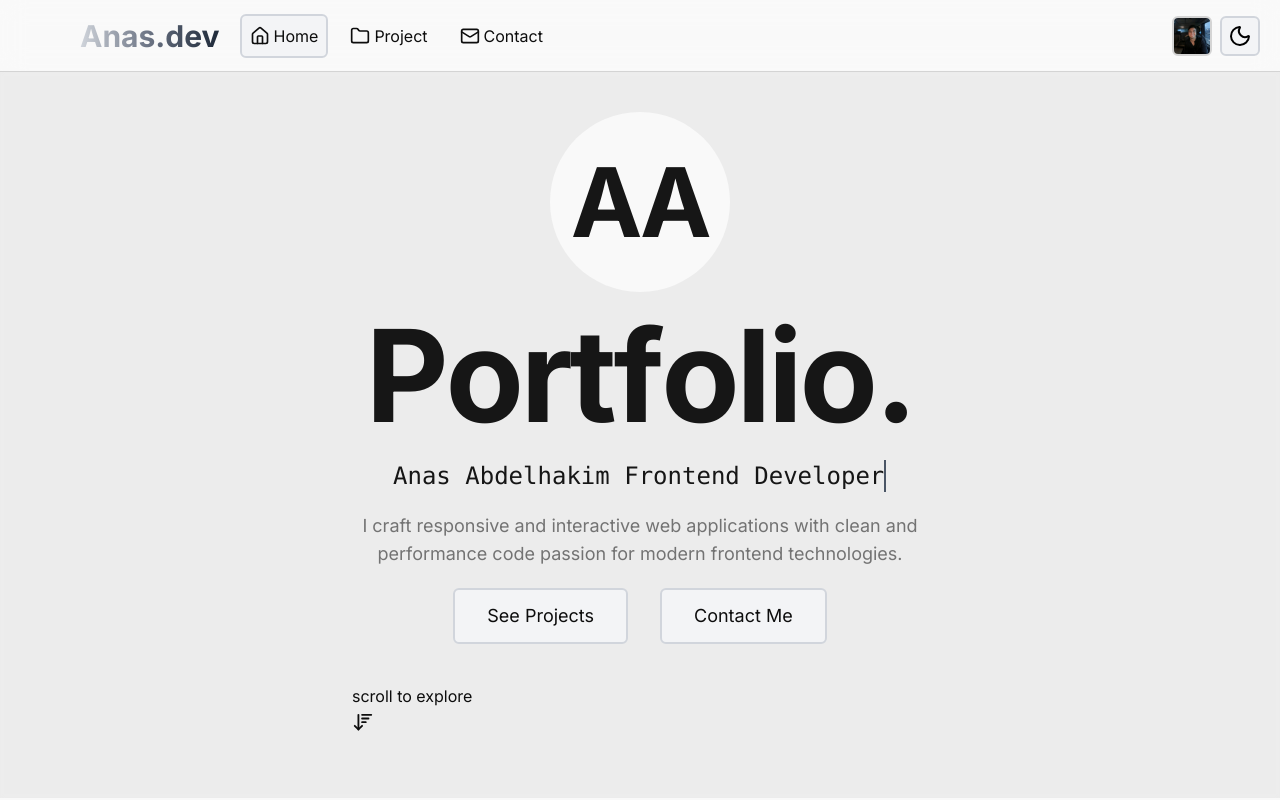
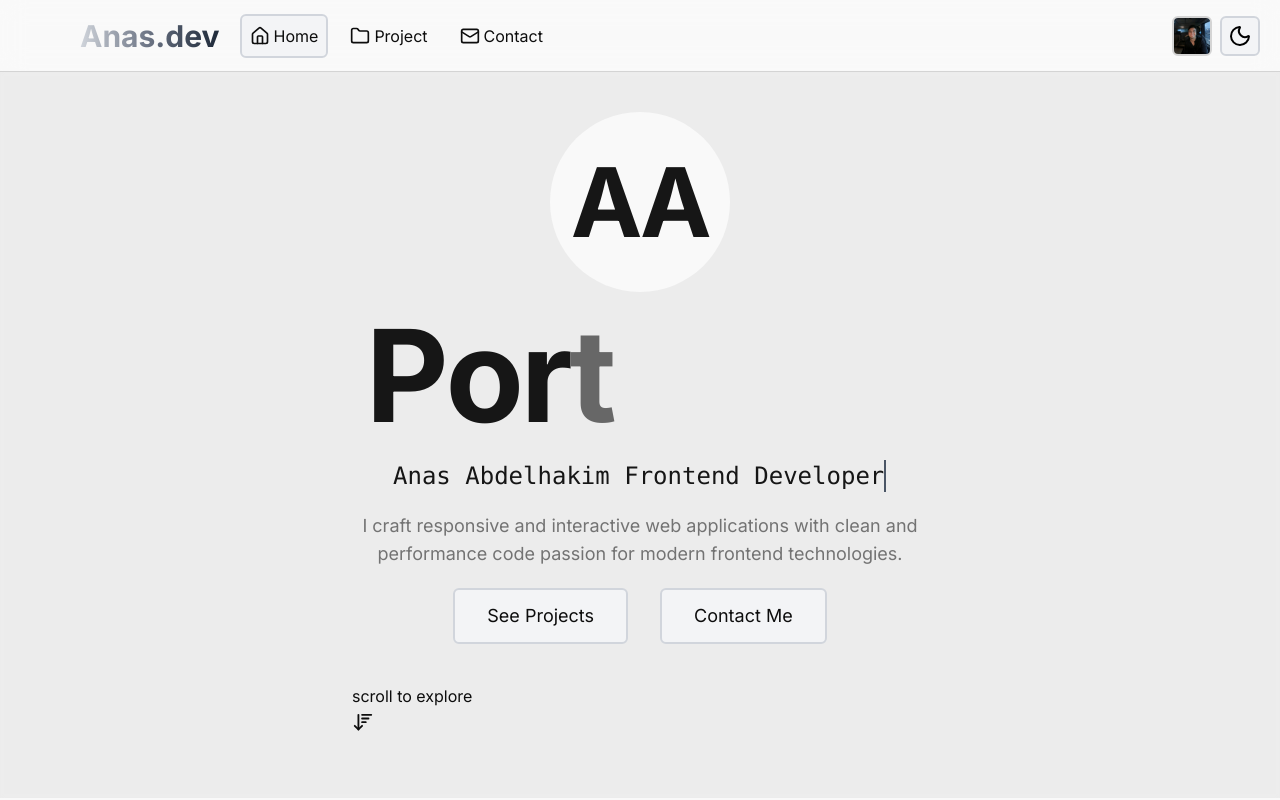
Before and after one commit to anasabdelhakim/portfolio, a React (Vite) app: page / in a window 1280 px wide. Shown: the top 800 px of the page. Built offline with nearby package versions, Linux system fonts and the light colour scheme.

Commit message:
solve duration problems

```diff
--- a/src/components/Hero.tsx
+++ b/src/components/Hero.tsx
@@ -52,7 +52,7 @@ export function HeroText() {
                 initial={{ y: 10, opacity: 0 }}
                 animate={{ y: 0, opacity: 1 }}
                 transition={{
-                  delay: 0.4 + i * 0.1,
+                  delay: 0.4 + i * 0.8,
                 }}
                 className="font-extrabold"
               >
@@ -72,7 +72,7 @@ export function HeroText() {
           <motion.p
             initial={{ opacity: 0, y: 20 }}
             animate={{ opacity: 1, y: 0 }}
-            transition={{ delay: 1, duration: 0.6, ease: "easeInOut" }}
+            transition={{ delay: 1, duration: 0.8, ease: "easeInOut" }}
             className="sm:max-w-xl max-w-sm   described-title max-xs:text-[12px]"
           >
             I craft responsive and interactive web applications with clean and
@@ -86,7 +86,7 @@ export function HeroText() {
                 initial={{ opacity: 0, x: isMobile ? -60 : -100, scaleX: 1 }}
                 animate={{ opacity: 1, x: 0, scaleX: [1, 1.5, 1] }}
                 transition={{
-                  duration: 1,
+                  duration: 0.8,
                   ease: "easeInOut",
                   delay: 1.2,
                 }}
@@ -100,7 +100,7 @@ export function HeroText() {
                 initial={{ opacity: 0, x: isMobile ? 60 : 100, scaleX: 1 }}
                 animate={{ opacity: 1, x: 0, scaleX: [1, 1.5, 1] }}
                 transition={{
-                  duration: 1,
+                  duration: 0.8,
                   ease: "easeInOut",
                   delay: 1.2,
                 }}
```
